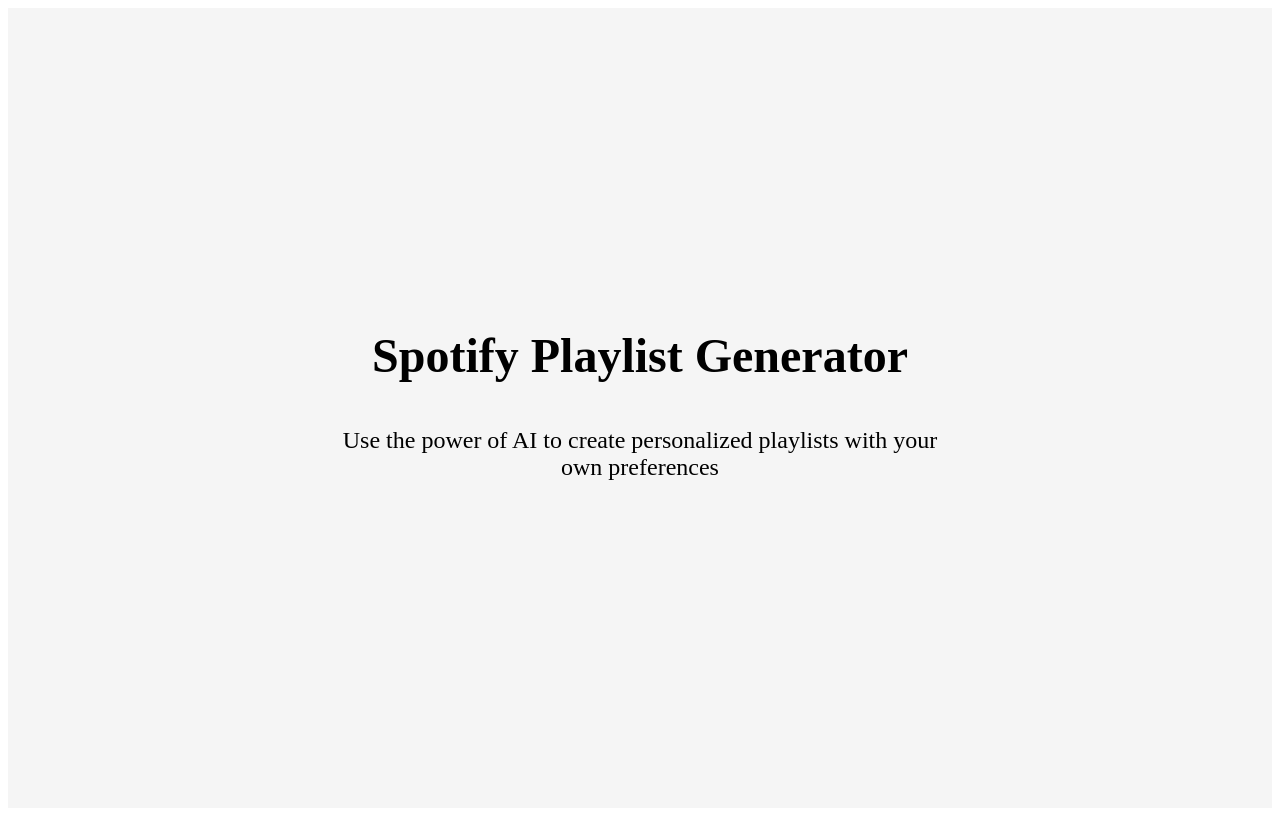
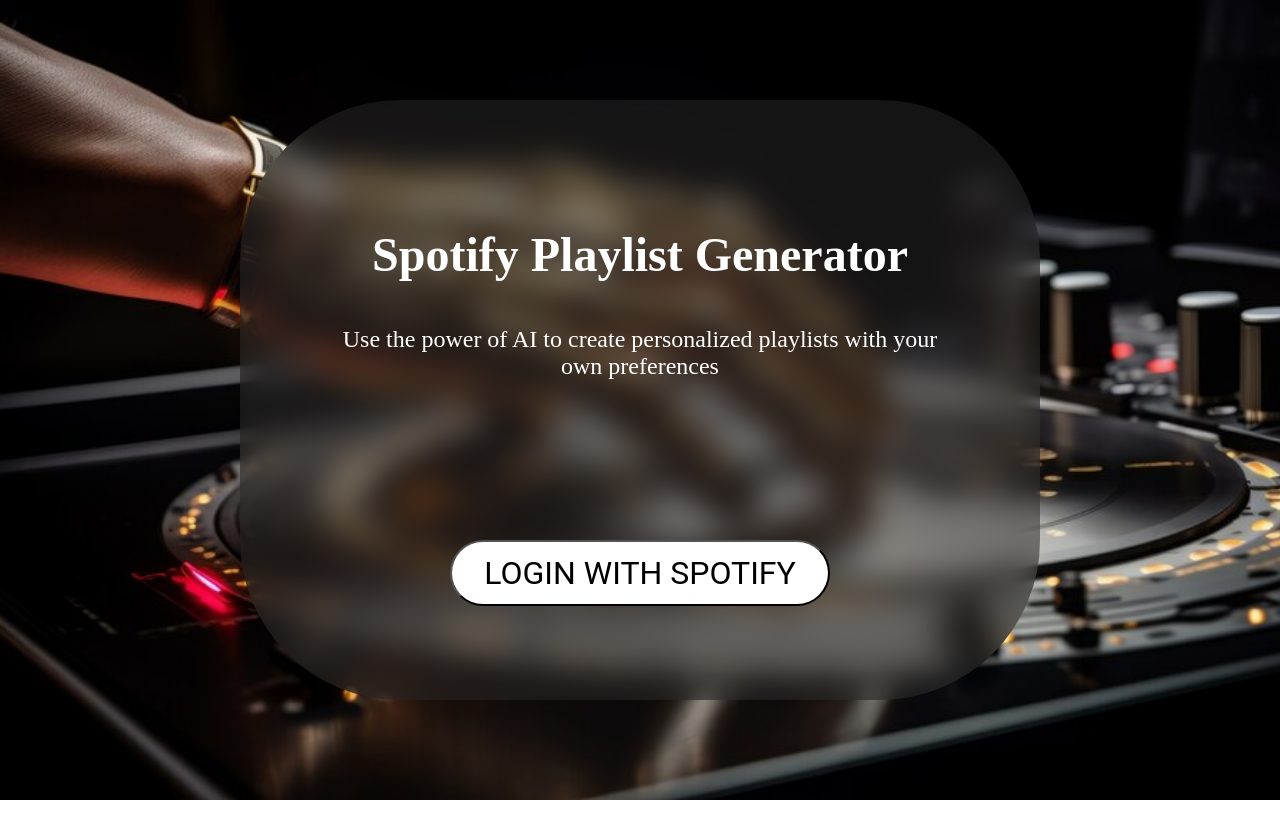
Before and after one commit to Ethantc2402/SpotifyPlaylistGen, a React (Create React App) app in the folder client/: page / in a window 1280 px wide. Built offline with nearby package versions, Linux system fonts and the light colour scheme.

Commit message:
started main page

```diff
--- a/client/src/App.js
+++ b/client/src/App.js
@@ -1,13 +1,15 @@
-// app.js
 import React from 'react';
 import { BrowserRouter as Router, Routes, Route } from 'react-router-dom';
 import HomePage from './components/home.js';
+import Main from './components/Main.js';
 
 const App = () => {
   return (
     <Router>
       <Routes>
         <Route path='/' element={<HomePage />} />
+        <Route path='/main' element={<Main />} />
+        <Route path='/*' element={<Main />} />
       </Routes>
     </Router>
   );
--- /dev/null
+++ b/client/src/components/Main.js
@@ -0,0 +1,49 @@
+import Slider from "../components/Slider";
+import "../css/main.css";
+
+const sendFeatures = (features) => {
+  fetch(`http://localhost:8080/post_features`, {
+    method: "POST",
+    headers: {
+      "Content-Type": "application/json",
+    },
+    body: JSON.stringify(features),
+  })
+    .then((res) => res.json())
+    .then((features) => console.log(features))
+    .catch((err) => console.log(err));
+};
+
+const Main = () => {
+  const submitForm = (e) => {
+    e.preventDefault();
+    const sliderData = {};
+
+    for (const slider of e.target.elements) {
+      if (slider.type === "range") {
+        sliderData[slider.id] = slider.value;
+      }
+    }
+
+    sendFeatures(sliderData);
+    console.log(sliderData);
+  };
+
+  return (
+    <main>
+      <form onSubmit={submitForm}>
+        <div id="slider-container">
+          <Slider type="Acousicness" range={[0, 1]} interval={"0.05"} />
+          <Slider type="Instrumentalness" range={[0, 1]} interval={"0.05"} />
+          <Slider type="Tempo" range={[60, 180]} interval={"1"} />
+          <Slider type="Danceability" range={[0, 1]} interval={"0.05"} />
+          <Slider type="Energy" range={[0, 1]} interval={"0.05"} />
+          <Slider type="Mood/Valence" range={[0, 1]} interval={"0.05"} />
+        </div>
+        <button type="submit">Generate Playlist</button>
+      </form>
+    </main>
+  );
+};
+
+export default Main;
--- /dev/null
+++ b/client/src/components/Slider.js
@@ -0,0 +1,31 @@
+import { useState } from "react";
+
+import "../css/slider.css";
+
+const Slider = ({ type, range, interval }) => {
+  const [value, setValue] = useState(range[0]);
+
+  const updateValue = (e) => {
+    setValue(e.target.value);
+  };
+
+  return (
+    <div className="slider">
+      <input
+        id={type}
+        className="slider-input"
+        orient="vertical"
+        type="range"
+        step={interval}
+        min={range[0]}
+        max={range[1]}
+        defaultValue={range[0]}
+        onChange={updateValue}
+      />
+      <div className="type">{type}</div>
+      <div>{value}</div>
+    </div>
+  );
+};
+
+export default Slider;
--- a/client/src/components/home.js
+++ b/client/src/components/home.js
@@ -1,13 +1,45 @@
-import React from 'react';
-//import Button from './Button'; // assuming you have a Button component
+import React, { useEffect } from 'react';
+import { useNavigate } from 'react-router-dom'; // Import useNavigate from react-router-dom
 import "../css/home.css";
 
+const HomePage = () => {
+  const navigate = useNavigate(); // useNavigate hook for navigation
 
-const HomePage = () => {
+  useEffect(() => {
+    // Check if the URL contains access token after redirection from Spotify
+    const urlParams = new URLSearchParams(window.location.hash.substring(1)); // Remove '#' and parse URL
+    const accessToken = urlParams.get('access_token');
+
+    // If access token is present, user has logged in successfully
+    if (accessToken) {
+      // Redirect user to the main page or store the token in your application's state
+      navigate('/main');
+    }
+  }, [navigate]);
+
+  const handleLoginWithSpotify = () => {
+    // Define your client ID and redirect URI
+    const clientId = '52b7deed70ef4ae3bb2b4429ad67da13';
+    const redirectUri = 'http://127.0.0.1:8080/';
+
+    // Define the scopes your application needs
+    const scopes = [
+      'playlist-modify-public',
+      // Add more scopes as needed
+    ];
+
+    // Construct the authorization URL
+    const authorizeUrl = `https://accounts.spotify.com/authorize?client_id=${clientId}&redirect_uri=${encodeURIComponent(redirectUri)}&scope=${encodeURIComponent(scopes.join(' '))}&response_type=token&show_dialog=true`;
+
+    // Redirect the user to the Spotify authorization page
+    window.location.href = authorizeUrl;
+  };
+
   return (
     <div className="home-page">
       <h1 className="title">Spotify Playlist Generator</h1>
       <p className="subtitle">Use the power of AI to create personalized playlists with your own preferences</p>
+      <button className="login-button" onClick={handleLoginWithSpotify}>LOGIN WITH SPOTIFY</button>
     </div>
   );
 };
--- a/client/src/css/home.css
+++ b/client/src/css/home.css
@@ -1,38 +1,65 @@
 .home-page {
+  position: relative;
   display: flex;
   flex-direction: column;
   align-items: center;
   justify-content: center;
-    min-height: 100vh;
-    padding: 0 20px;
-    box-sizing: border-box;
-    background-color: #f5f5f5;
+  height: 100vh;
+  padding: 0;
+  margin: -0.5rem;
+  background: url("./spotify.jpg") no-repeat;
+  background-size: cover;
+  background-position: center center;
+  background-attachment: fixed;
+}
+
+.home-page::before {
+  content: "";
+  position: absolute;
+  top: 50%;
+  left: 50%;
+  transform: translate(-50%, -50%);
+  width: 800px; /* Fixed width */
+  height: 600px; /* Fixed height */
+  background-color: rgba(42, 41, 41, 0.5); /* Adjust the color and opacity as needed */
+  backdrop-filter: blur(1rem); /* Add a blur effect */
+  border-radius: 10rem; /* Adjust the value as needed */
+}
+
+
+.title,
+.subtitle,
+.login-button {
+  position: relative; /* Ensure text elements are positioned relative to .home-page */
+  z-index: 1; /* Set higher stacking order for text elements */
+  color: white; /* Set text color */
 }
 
 .title {
-    font-size: 48px;
+  font-size: 3rem;
   font-weight: bold;
-    margin-bottom: 20px;
+  margin-bottom: 1.25rem;
   text-align: center;
 }
 
 .subtitle {
-    font-size: 24px;
-    margin-bottom: 40px;
+  font-size: 1.5rem;
+  margin-bottom: 10rem;
   text-align: center;
-    max-width: 600px;
+  max-width: 37.5rem;
 }
 
 .login-button {
-    padding: 12px 32px;
-    font-size: 20px;
-    border-radius: 5px;
-    background-color: #1ed760;
-    color: white;
-    border: none;
+  padding: 0.75rem 2rem;
+  font-size: 2rem;
+  background-color: #ffffff;
+  color: rgb(0, 0, 0);
   cursor: pointer;
+  border-radius: 10rem; /* Adjust the value as needed */
+  font-family: 'Roboto', sans-serif; /* Apply the professional font */
 }
 
 .login-button:hover {
-    background-color: #1cbf57;
+  background-color: #000000;
+  color: white;
 }
--- /dev/null
+++ b/client/src/css/main.css
@@ -0,0 +1,9 @@
+#slider-container {
+  display: flex;
+  align-items: center;
+  width: fit-content;
+}
+
+main {
+  background-color: #555;
+}
--- /dev/null
+++ b/client/src/css/slider.css
@@ -0,0 +1,34 @@
+.slider {
+  padding: 2px 0px 2px 0px;
+  display: flex;
+  flex-direction: column;
+  align-items: center;
+  width: 120px;
+}
+
+.slider-input {
+  background-color: inherit;
+}
+
+.type {
+  margin-top: 1px;
+}
+
+::-moz-range-track {
+  background: #fff;
+  width: 5px;
+  height: 163px;
+  border-radius: 1px;
+}
+
+::-moz-range-thumb {
+  background: #fff;
+  border: 0;
+  border-radius: 3px;
+  height: 18px;
+  width: 40px;
+}
+
+::-moz-range-thumb:hover {
+  cursor: pointer;
+}
--- a/client/src/index.js
+++ b/client/src/index.js
@@ -1,6 +1,6 @@
 import React from 'react';
 import ReactDOM from 'react-dom/client';
-import './index.css';
+import './css/index.css';
 import App from './App';
 import reportWebVitals from './reportWebVitals';
 
```
Also changed, not shown: client/src/components/mainpage.js (deleted), client/src/css/index.css (added), client/src/css/spotify.jpg (added), client/src/index.css (deleted). Lines whose indentation alone changed are shown as unchanged.
